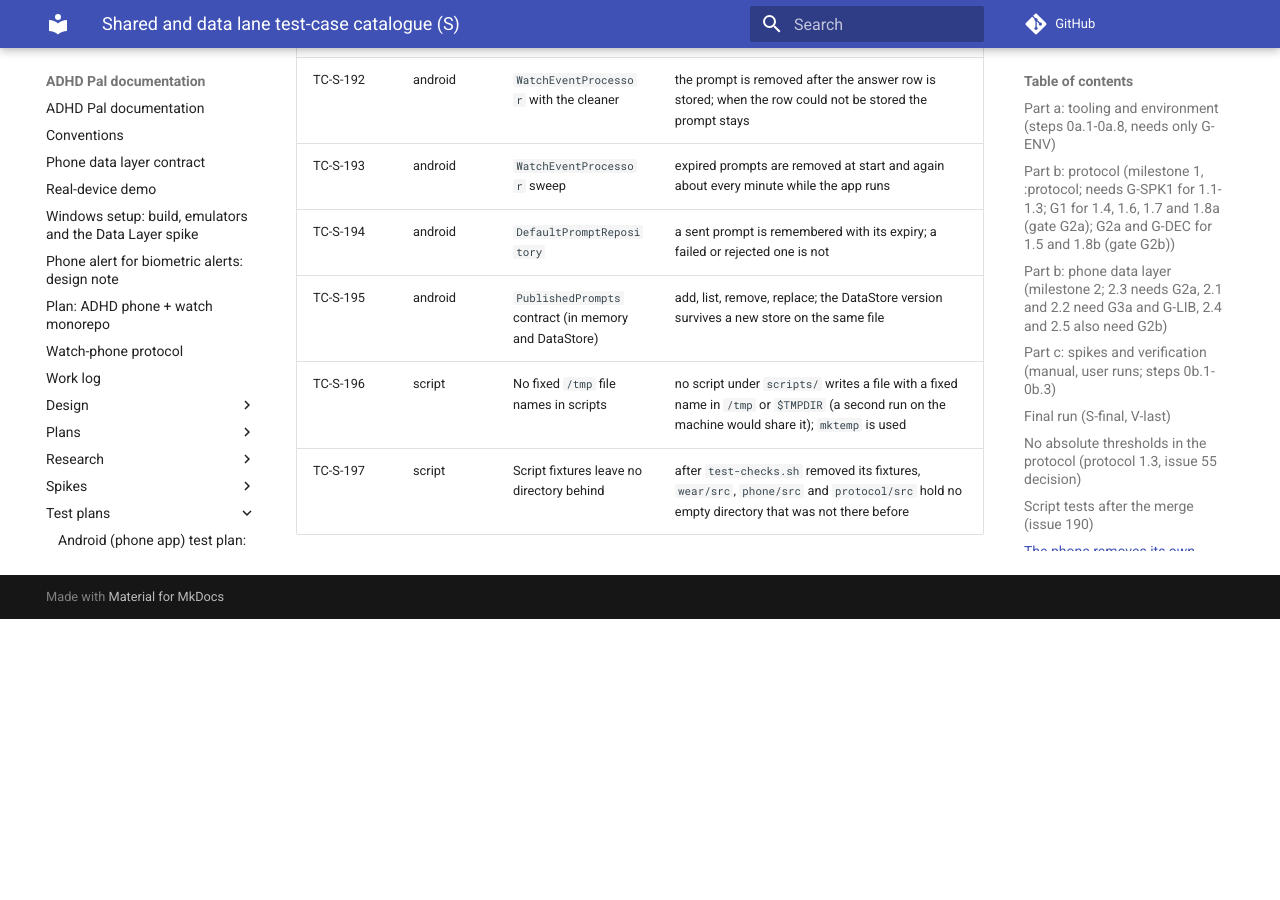
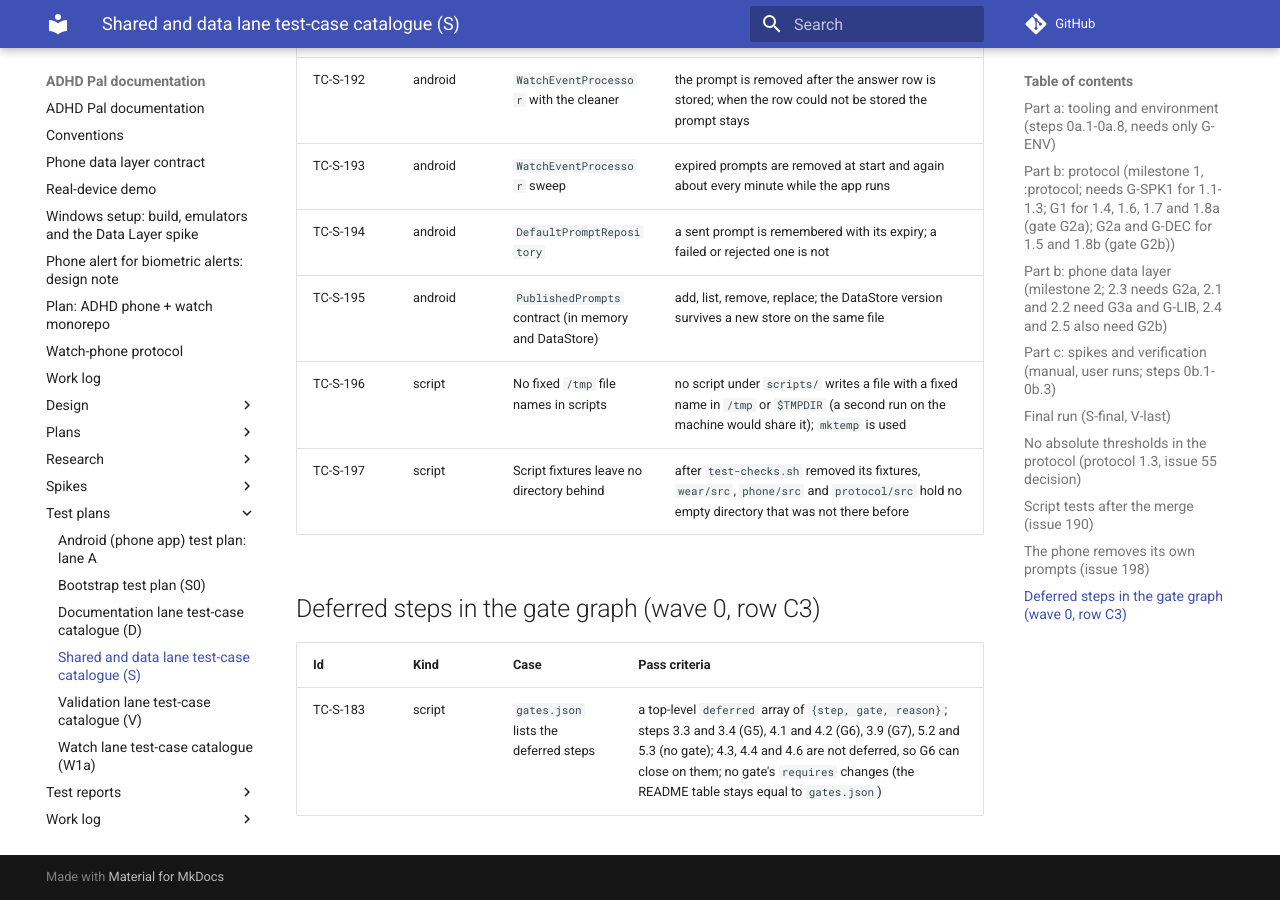
Before and after one commit to shlomoa/my-adhd-pal, an MkDocs documentation site: the page built from docs/test-plans/shared.md, in a window 1280 px wide and 900 px high, scrolled down 12306 px. Built offline with MkDocs 1.6.1 and Material for MkDocs 9.7.7, drawn with Linux system fonts in a browser that asks for light colours; comment, search, counter and statistics services are not loaded; before the commit the page ends 12925 px from its top, so only the background shows below that.

Commit message:
Test: deferred steps in the gate graph (red)
Co-Authored-By: Claude Sonnet 5.5 <noreply@anthropic.com>
Claude-Session: https://claude.ai/code/session_019cYzLLCA855iWDxqZs2676

```diff
--- a/docs/test-plans/shared.md
+++ b/docs/test-plans/shared.md
@@ -181,3 +181,9 @@ commit SHA); final in `docs/test-reports/shared-final.md` (each id `PASS`, zero
 | TC-S-195 | android | `PublishedPrompts` contract (in memory and DataStore) | add, list, remove, replace; the DataStore version survives a new store on the same file |
 | TC-S-196 | script | No fixed `/tmp` file names in scripts | no script under `scripts/` writes a file with a fixed name in `/tmp` or `$TMPDIR` (a second run on the machine would share it); `mktemp` is used |
 | TC-S-197 | script | Script fixtures leave no directory behind | after `test-checks.sh` removed its fixtures, `wear/src`, `phone/src` and `protocol/src` hold no empty directory that was not there before |
+
+## Deferred steps in the gate graph (wave 0, row C3)
+
+| Id | Kind | Case | Pass criteria |
+|---|---|---|---|
+| TC-S-183 | script | `gates.json` lists the deferred steps | a top-level `deferred` array of `{step, gate, reason}`; steps 3.3 and 3.4 (G5), 4.1 and 4.2 (G6), 3.9 (G7), 5.2 and 5.3 (no gate); 4.3, 4.4 and 4.6 are not deferred, so G6 can close on them; no gate's `requires` changes (the README table stays equal to `gates.json`) |
--- a/docs/test-reports/shared-baseline.md
+++ b/docs/test-reports/shared-baseline.md
@@ -341,3 +341,7 @@ Red commit: `scripts/test/test-post-merge.sh` (TC-S-170 to TC-S-174: no `script-
 ## The phone removes its own prompts (issue 198, red)
 
 Red commit: `PromptCleanerTest` (TC-S-190, TC-S-191), `WatchEventProcessorTest` (TC-S-192, TC-S-193), `DefaultPromptRepositoryCleanupTest` (TC-S-194), `PublishedPromptsContract` with `InMemoryPublishedPromptsTest` and `DataStorePublishedPromptsTest` (TC-S-195), the in-memory `InMemoryPublishedPrompts`, no implementation. `./gradlew :phone:testDebugUnitTest`: test compilation fails, `Unresolved reference 'PublishedPrompt'`, `'PublishedPrompts'`, `'PromptCleaner'`, `'DataStorePublishedPrompts'`.
+
+## Deferred steps in the gate graph (wave 0 row C3, red)
+
+Red commit: `scripts/test/test-gates.sh` (TC-S-183: a `deferred` array in `gates.json` with step, gate and reason; the seven steps; G5, G6 and G7 deferrals; no requirement changes), no implementation. `scripts/test/test-gates.sh`: `FAIL TC-S-183 gates.json has a deferred array`, `FAIL ... G6 defers 4.1 and 4.2 only, so 4.3, 4.4 and 4.6 can close it (expected '4.1,4.2', got '')`; 6 checks fail.
```
Also changed, not shown: 1 other file.
